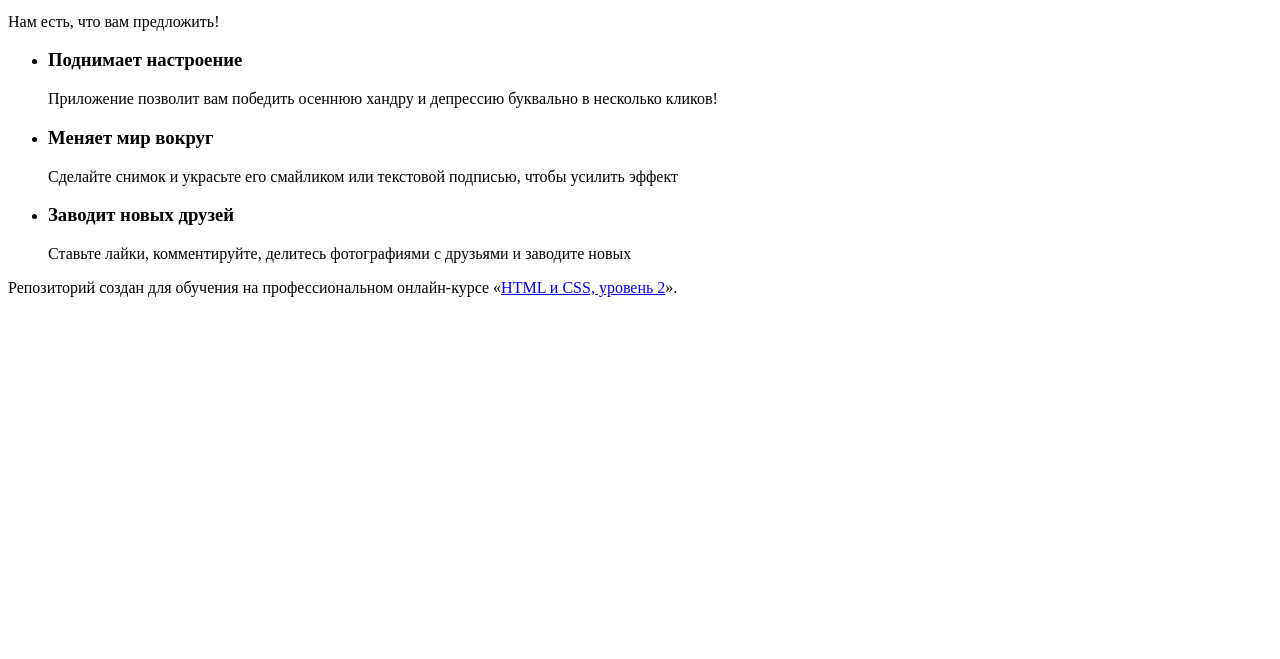
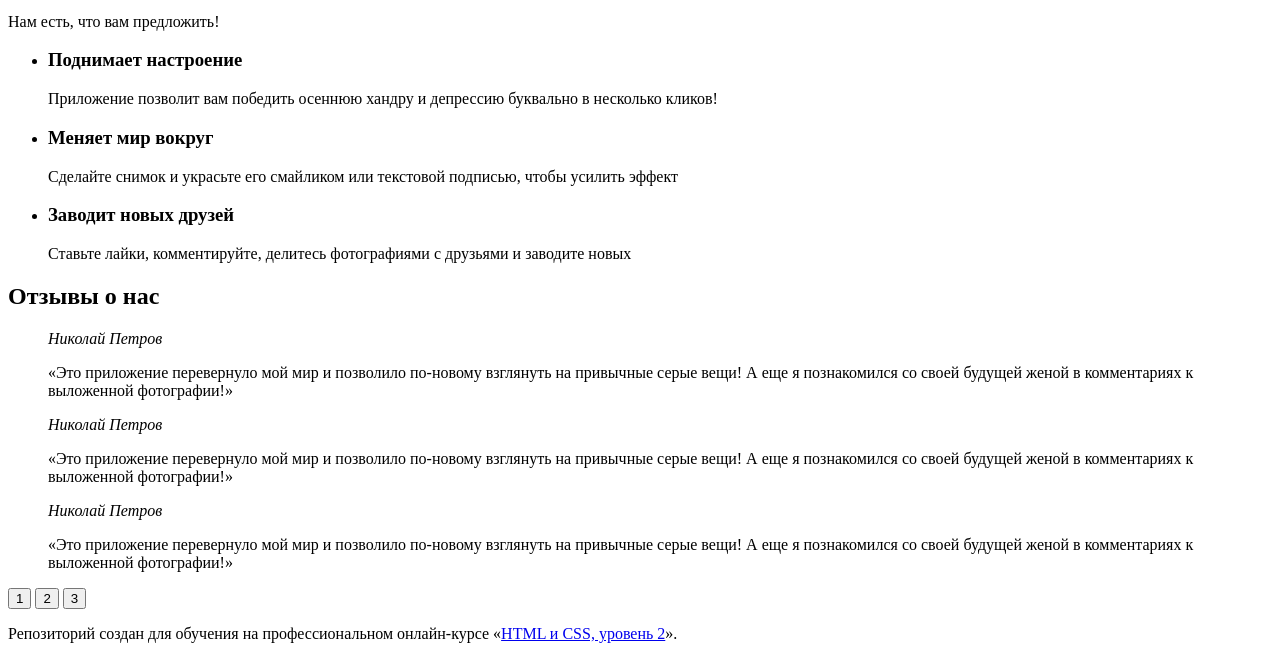
Before and after one commit to GreeneTM/677469-pink-18, a website: page source/index.html in a window 1280 px wide. Shown: the part 467-1126 px from the top of the page. Before the commit the page ends 800 px from the top, so only its background shows below. Drawn offline with Linux system fonts and the light colour scheme.

Commit message:
добавляет блок отзывов

```diff
--- a/source/index.html
+++ b/source/index.html
@@ -68,6 +68,30 @@
           </li>
         </ul>
       </section>
+      <section class="reviews">
+        <div class="reviews__wrapper slider">
+        <h2 class="visually-hidden">Отзывы о нас</h2>
+        <div class="reviews__list slider__list">
+          <blockquote class="reviews__item slider__item">
+            <cite class="reviews__author-name">Николай Петров</cite>
+            <p class="reviews__text">«Это приложение перевернуло мой мир и позволило по-новому взглянуть на привычные серые вещи! А еще я познакомился со своей будущей женой в комментариях к выложенной фотографии!»</p>
+          </blockquote>
+          <blockquote class="reviews__item slider__item">
+            <cite class="reviews__author-name">Николай Петров</cite>
+            <p class="reviews__text">«Это приложение перевернуло мой мир и позволило по-новому взглянуть на привычные серые вещи! А еще я познакомился со своей будущей женой в комментариях к выложенной фотографии!»</p>
+          </blockquote>
+          <blockquote class="reviews__item slider__item">
+            <cite class="reviews__author-name">Николай Петров</cite>
+            <p class="reviews__text">«Это приложение перевернуло мой мир и позволило по-новому взглянуть на привычные серые вещи! А еще я познакомился со своей будущей женой в комментариях к выложенной фотографии!»</p>
+          </blockquote>
+        </div>
+        <p class="reviews__toggles slider__toggles">
+          <button class="slider__toggle" type="button">1</button>
+          <button class="slider__toggle" type="button">2</button>
+          <button class="slider__toggle" type="button">3</button>
+        </p>
+        </div>
+      </section>
     </main>
     <p>Репозиторий создан для обучения на профессиональном онлайн‑курсе «<a href="https://htmlacademy.ru/intensive/adaptive">HTML и CSS, уровень 2</a>».</p>
 
```
